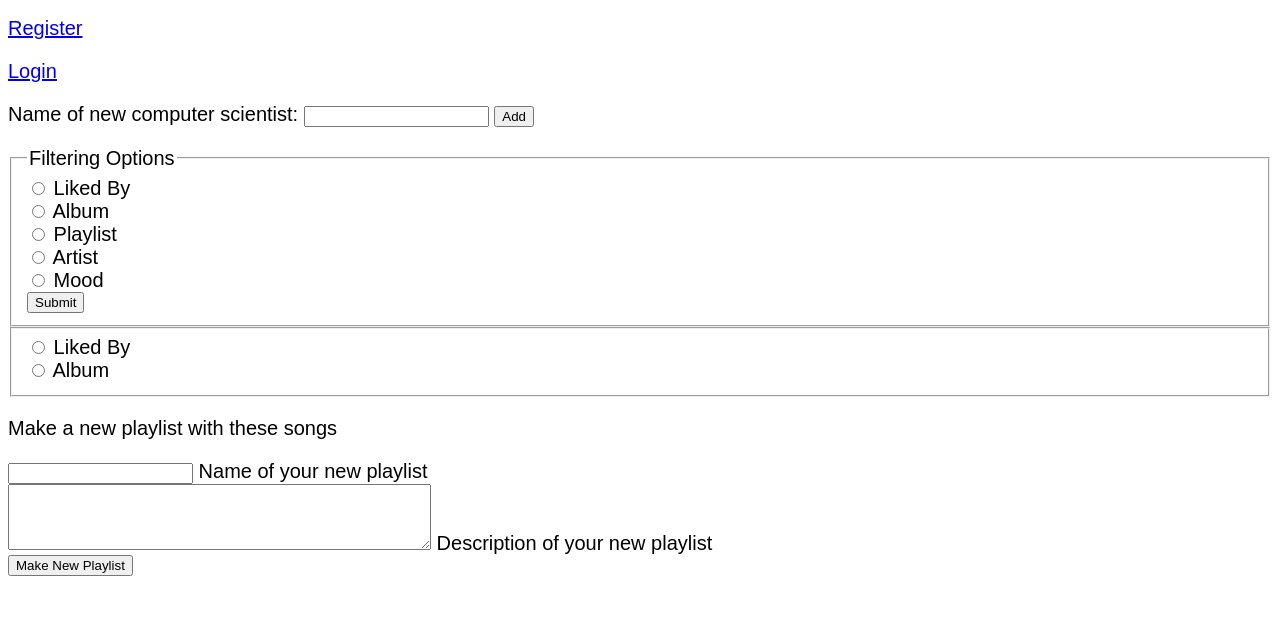
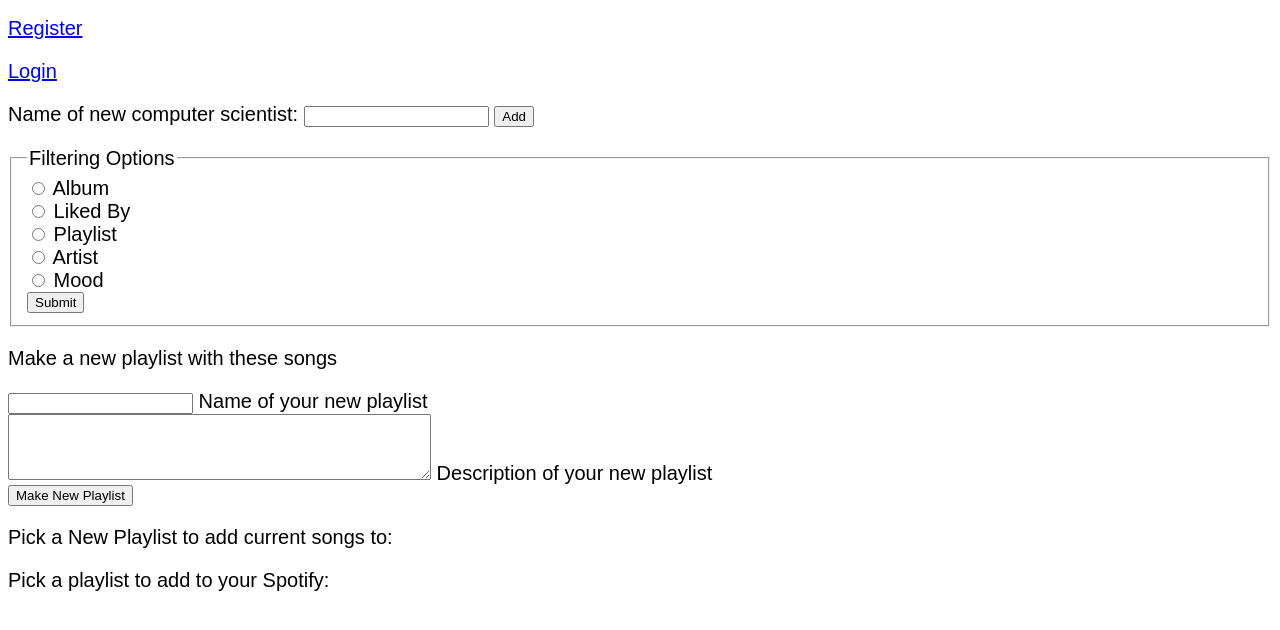
Before and after one commit to Aiko346/MusicDatabaseProj, a Flask app: page / in a window 1280 px wide. Shown: the part 152-782 px from the top of the page. Run offline with Flask 2, Linux system fonts and the light colour scheme; tables that the repository leaves empty hold one stand-in row (values such as "Sample post"); parts of the project's set-up code (start-up, migrations or seed data) failed here and were passed over; some libraries are stand-ins or nearby versions.

Commit message:
Add filtering options to frontend.

```diff
--- a/server.py
+++ b/server.py
@@ -154,7 +154,7 @@ def index():
   # You can see an example template in templates/index.html
   #
   # context are the variables that are passed to the template.
-  # for example, "data" key in the context variable defined below will be
+  # for example, "data" key in the context variable defined belosw will be
   # accessible as a variable in index.html:
   #
   #     # will print: [u'grace hopper', u'alan turing', u'ada lovelace']
@@ -172,7 +172,8 @@ def index():
   #     {% endfor %}
   #
   testlist = ["a", "b", "c"]
-  context = dict(data = names, testlist=testlist)
+  album_options = [{"id": "a", "name": "aname"}, {"id": "b", "name": "bname"}]
+  context = dict(data = names, testlist=testlist, album_options=album_options)
 
 
   #
@@ -254,7 +255,8 @@ def add_friend():
             "grant_type": "refresh_token", "refresh_token": session["refresh_token"], "client_id": client_id, "client_secret": client_secret
       })
       if result.status_code != 200:
-          return redirect("/get-data")
+          return redirect("/get-data") #log in again to both spotify and this app
+          #need to do both because redirecting to spotify clears cache, logging you out of this as well
       sp = spotipy.Spotify(auth=session["access_token"])
       user_info = sp.user(request.form["friend-id"])
       display_name = user_info["display_name"]
--- a/templates/index.html
+++ b/templates/index.html
@@ -43,10 +43,10 @@
   <form method="POST" action="/filter" id="filtering-form">
     <fieldset>
       <legend>Filtering Options</legend>
+      <input type="radio" id="album" name="filter_option" value="album">
+      <label for="album">Album</label><br>
       <input type="radio" id="liked-by" name="filter_option" value="liked-by">
       <label for="liked-by">Liked By</label><br>
-      <input type="radio" id="album" name="filter_option" value="album">
-      <label for="album">Album</label><br>
       <input type="radio" id="playlist" name="filter_option" value="playlist">
       <label for="playlist">Playlist</label><br>
       <input type="radio" id="artist" name="filter_option" value="artist">
@@ -56,10 +56,34 @@
       <input type="submit" value="Submit">
     </fieldset>
     <fieldset id="album-options">
-      <input type="radio" id="liked-by-2" name="filter_option_2" value="liked-by">
-      <label for="liked-by-2">Liked By</label><br>
-      <input type="radio" id="album-2" name="filter_option_2" value="album">
-      <label for="album-2">Album</label><br>
+      {% for n in album_options %}
+      <input type="checkbox" id="{ {n["id"] }}" name="{ {n["id"] }}" value="{ {n["id"] }}">
+      <label for="{ {n["id"] }}">{{ n["name"] }}</label><br>
+      {% endfor %}
+    </fieldset>
+    <fieldset id="liked-by-options">
+      {% for n in liked_by_options %}
+      <input type="checkbox" id="{ {n["id"] }}" name="{ {n["id"] }}" value="{ {n["id"] }}">
+      <label for="{ {n["id"] }}">{{ n["name"] }}</label><br>
+      {% endfor %}
+    </fieldset>
+    <fieldset id="playlist-options">
+      {% for n in playlist_options %}
+      <input type="checkbox" id="{ {n["id"] }}" name="{ {n["id"] }}" value="{ {n["id"] }}">
+      <label for="{ {n["id"] }}">{{ n["name"] }}</label><br>
+      {% endfor %}
+    </fieldset>
+    <fieldset id="artist-options">
+      {% for n in artist_options %}
+      <input type="checkbox" id="{ {n["id"] }}" name="{ {n["id"] }}" value="{ {n["id"] }}">
+      <label for="{ {n["id"] }}">{{ n["name"] }}</label><br>
+      {% endfor %}
+    </fieldset>
+    <fieldset id="mood-options">
+      {% for n in mood_options %}
+      <input type="checkbox" id="{ {n["id"] }}" name="{ {n["id"] }}" value="{ {n["id"] }}">
+      <label for="{ {n["id"] }}">{{ n["name"] }}</label><br>
+      {% endfor %}
     </fieldset>
   </form>
 
@@ -72,20 +96,37 @@
     <input type="submit" value="Make New Playlist">
   </form>
 
+  <p>Pick a New Playlist to add current songs to:</p>
+  <!-- In the server.py file we can take the playlist, read the data variable for the songs,
+  and add them in the sql
+  -->
+  {% for n in new_playlists %}
+  <input>{{n}}</div>
+  {% endfor %}
+  <p> Pick a playlist to add to your Spotify:</p>
+  <!-- current new_playlists here -> when one is added, create it and then remove it from new playlists-->
+
   <script src="//ajax.googleapis.com/ajax/libs/jquery/1.11.0/jquery.min.js"></script>
   <script src="jquery.js"></script>
   <script>
     $(document).ready(function () {
+      let options = ["album", "liked-by", "playlist", "artist", "mood"];
+      options.forEach(function (option) {
+        $("#"+option+"-options").hide();
+      });
       $("#filtering-form").click(function () {
-        console.log("testing");
-        if ($("#album").is(":checked")) {
-          $("#album-options").show();
+        options.forEach( function(option) {
+          if ($("#"+option).is(":checked")) {
+          $("#"+option+"-options").show();
           console.log("checked");
         } else {
-          $("#album-options").hide();
+          $("#"+option+"-options").hide();
           console.log("unchecked");
         }
+        });
+
       });
+
     });
   </script>
 
```
